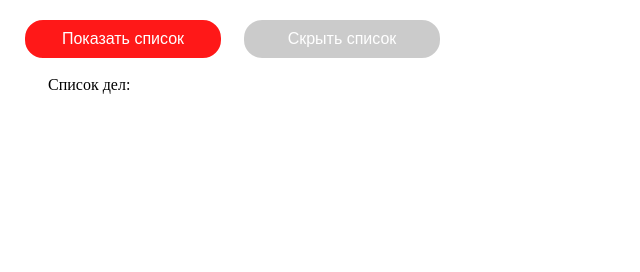
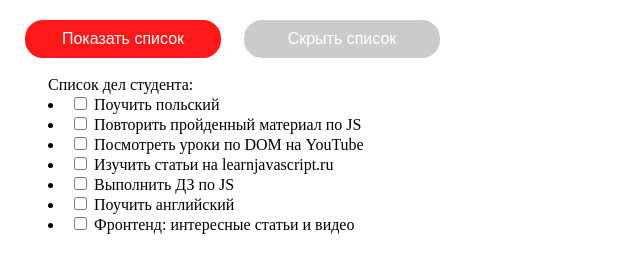
Before and after one commit to Alaksandar/TasksScheduler, a plain HTML site: page index.html in a window 1280 px wide. Both pictures are taken after a click on the button "Скрыть список". Shown: the whole page, without its empty margins (0-640 px from the left). Drawn offline with Linux system fonts and the light colour scheme.

Commit message:
add checkbox

```diff
--- a/assets/scripts/script.js
+++ b/assets/scripts/script.js
@@ -2,9 +2,9 @@
 let buttonsContainer = document.querySelector(".buttons-container")
 let buttons = document.querySelectorAll("button");
 let list = document.querySelector(".list-container");
+let li_list = document.querySelectorAll("li");
 
-
-buttonsContainer.addEventListener("click", showList);// делегирование
+buttonsContainer.addEventListener("click", showList);
 
 
 function showList(e) {
@@ -14,12 +14,13 @@ function showList(e) {
             (!button.classList.contains("active"))) return;
 
         for (let btn of buttons) {
-            btn.classList.toggle("active");         // переключатель class="active" между кнопками
-
-            let dataClass =  btn.dataset.action;    // запись значений из
-            // console.log(dataClass);              // button[data] в
-            list.classList.toggle(dataClass);       // расширение класса div
-            // console.log(list.classList)
+            btn.classList.toggle("active");
+            let dataClass =  btn.dataset.action;
             if (!dataClass) return;
+            for (let li of li_list) {
+                if (li.children[0].checked !== false) {
+                    li.classList.toggle(dataClass);
+                }
+            }
         }
     }
--- a/assets/styles/style.css
+++ b/assets/styles/style.css
@@ -29,18 +29,21 @@ button[data-action="hide"] {
 }
 
 div.list-container {
-  overflow: hidden;
-  transition: height 0.3s ease-out;
+  /* overflow: hidden; */
+  /* transition: height 0.3s ease-out; */
 }
 
-div.show {
-  height: 200px;
-}
+/* .show {
+  height: 20px;
+} */
 
-div.hide {
-  height: 35px;
+.hide {
+  height: 0px;
+  overflow: hidden;
+  transition: height .3s ease-out;
 }
 
 li {
   list-style-position: inside;
+  height: 20px;
 }
--- a/index.html
+++ b/index.html
@@ -19,16 +19,37 @@
     <button data-action="hide" class="active">Скрыть список</button>
   </div>
 
-  <div class="list-container show">
+  <div class="list-container">
     <ul>
-      Список дел:
-      <li>Отвезти детей в сад</li>
-      <li>Заправить машину</li>
-      <li>Помыть машину</li>
-      <li>Поработать</li>
-      <li>Приготовить обед</li>
-      <li>Забрать детей</li>
-      <li>Сделать уборку</li>
+      Список дел студента:
+      <li>
+        <input type="checkbox" id="1">
+        <label for="1">Поучить польский</label>
+      </li>
+      <li>
+        <input type="checkbox" id="2">
+        <label for="2">Повторить пройденный материал по JS</label>
+      </li>
+      <li>
+        <input type="checkbox" id="3">
+        <label for="3">Посмотреть уроки по DOM на YouTube</label>
+      </li>
+      <li>
+        <input type="checkbox" id="4">
+        <label for="4">Изучить статьи на learnjavascript.ru</label>
+      </li>
+      <li>
+        <input type="checkbox" id="5">
+        <label for="5">Выполнить ДЗ по JS</label>
+      </li>
+      <li>
+        <input type="checkbox" id="6">
+        <label for="6">Поучить английский</label>
+      </li>
+      <li>
+        <input type="checkbox" id="7">
+        <label for="7">Фронтенд: интересные статьи и видео</label>
+      </li>
     </ul>
   </div>
 
```
